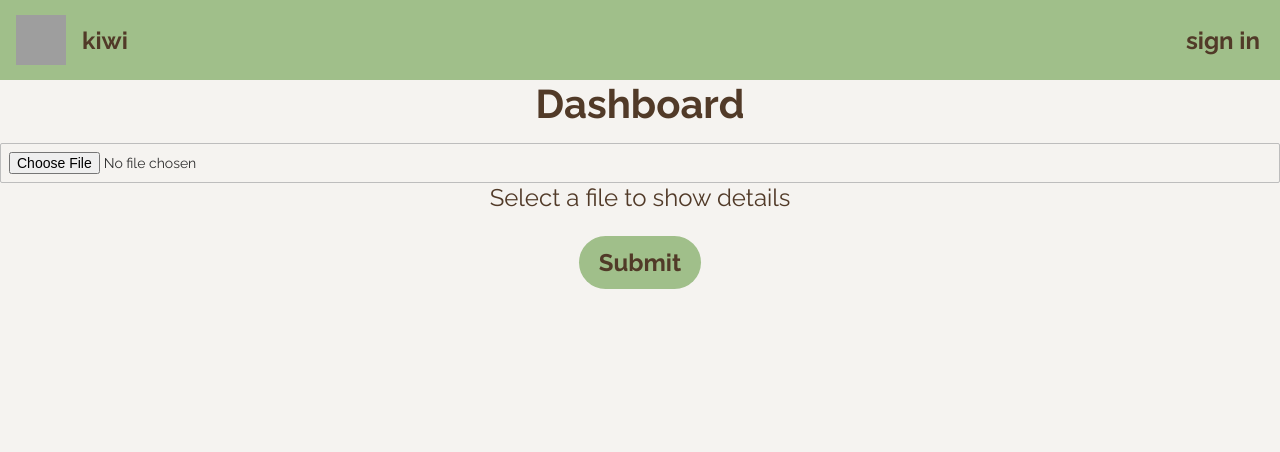
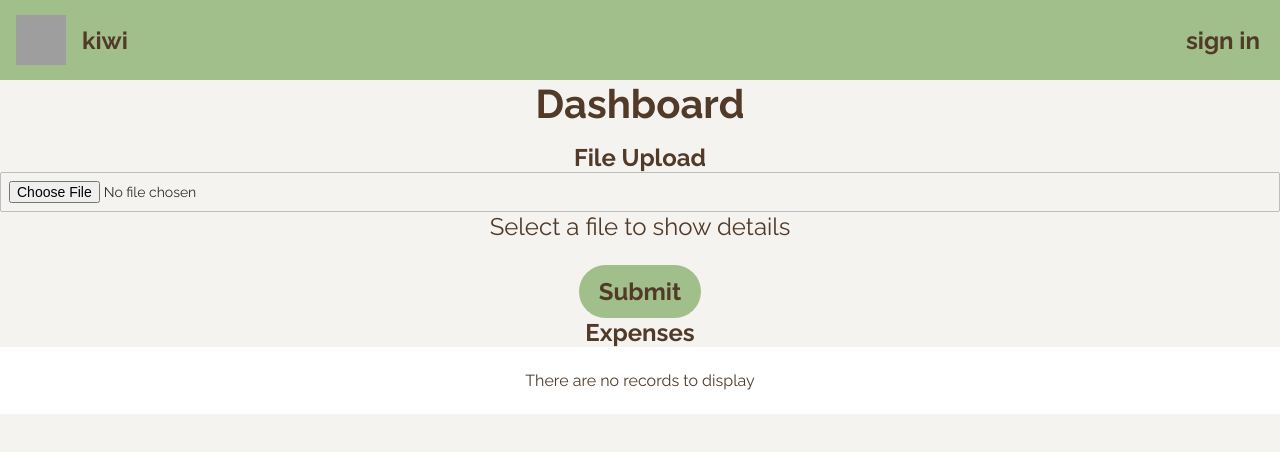
Before and after one commit to jadekeegan/kiwi, a React (Create React App) app: page /dashboard in a window 1280 px wide. Shown: the top 452 px of the page. Built offline with nearby package versions, Linux system fonts and the light colour scheme; grey boxes are pictures that could not be loaded.

Commit message:
added table

```diff
--- a/package.json
+++ b/package.json
@@ -8,6 +8,7 @@
     "@testing-library/user-event": "^13.5.0",
     "axios": "^1.3.2",
     "react": "^18.2.0",
+    "react-data-table-component": "^7.5.3",
     "react-dom": "^18.2.0",
     "react-router-dom": "^6.8.1",
     "react-scripts": "5.0.1",
--- a/src/components/dashboard.component.js
+++ b/src/components/dashboard.component.js
@@ -1,9 +1,26 @@
 import { useState, React } from 'react';
+import DataTable from 'react-data-table-component';
 import axios from 'axios'
+let tableData = []
 
 const Dashboard = () => {
 	const [selectedFile, setSelectedFile] = useState();
 	const [isSelected, setIsSelected] = useState(false);
+
+  const columns = [
+    {
+        name: 'Date',
+        selector: row => row.date,
+    },
+    {
+        name: 'Purchase',
+        selector: row => row.merchantName,
+    },
+    {
+      name: 'Amount',
+      selector: row => row.totalAmount,
+  },
+];
 
 	const handleUpload = (event) => {
 		setSelectedFile(event.target.files[0]);
@@ -25,7 +42,14 @@ const Dashboard = () => {
           'apikey': "2bc787c0aa6c11edae52ab17ace764b5"
         }
       })
-      console.log(res)
+      console.log(res.data)
+      tableData.push({
+        date: res.data.date.data ?? "N/A",
+        merchantName: res.data.merchantName.data,
+        totalAmount: res.data.totalAmount.data
+      })
+      console.log(tableData)
+      setIsSelected(false);
     } catch (e) {
       console.error(e);
     }
@@ -35,6 +59,7 @@ const Dashboard = () => {
 		<div>
 			<h1>Dashboard</h1>
 			<div>
+      <h2>File Upload</h2>
 				<input type="file" name="file" onChange={handleUpload} />
 				{isSelected ? (
 					<div>
@@ -53,6 +78,11 @@ const Dashboard = () => {
 					<button onClick={handleSubmit}>Submit</button>
 				</div>
 			</div>
+      <h2>Expenses</h2>
+      <DataTable
+            columns={columns}
+            data={tableData}
+        />
 		</div>
 	)
 }
```
Also changed, not shown: 1 other file (tests, documents, lock files or other folders).
